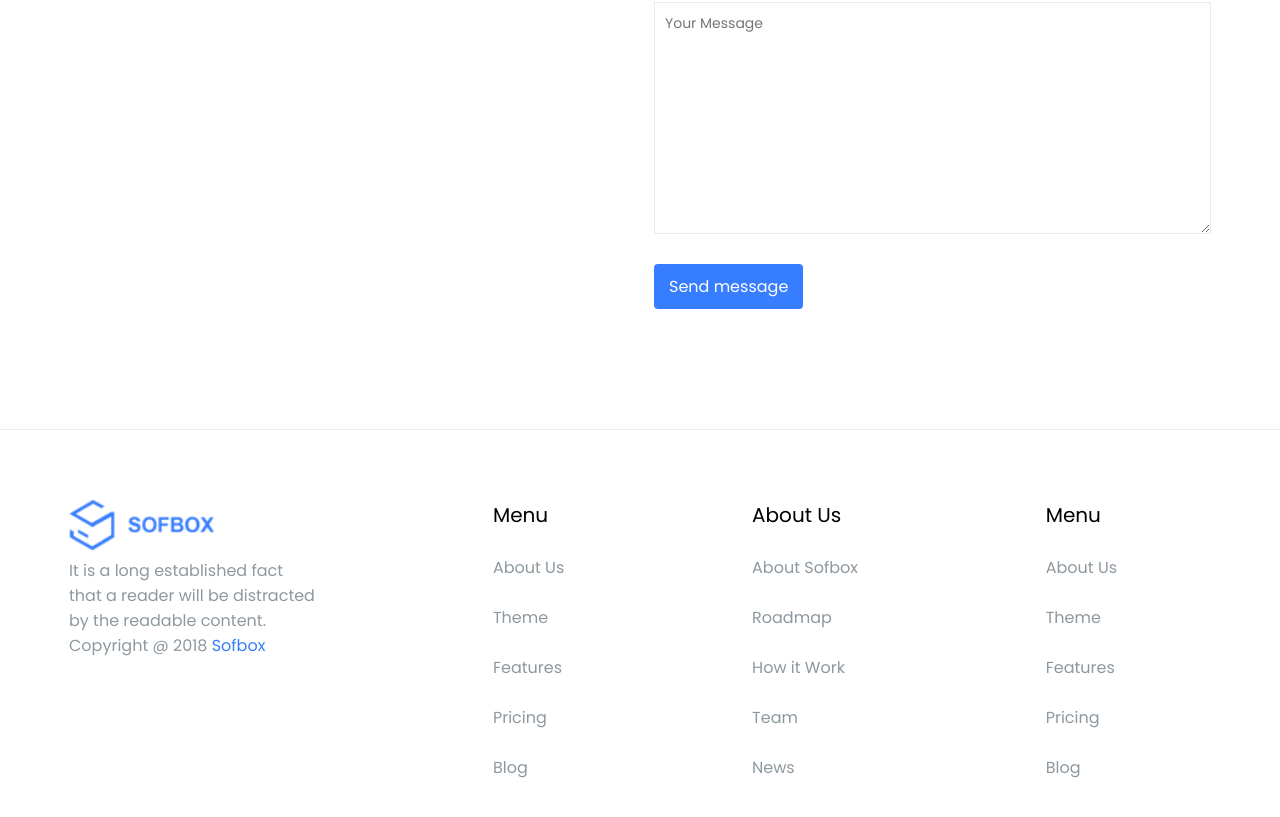
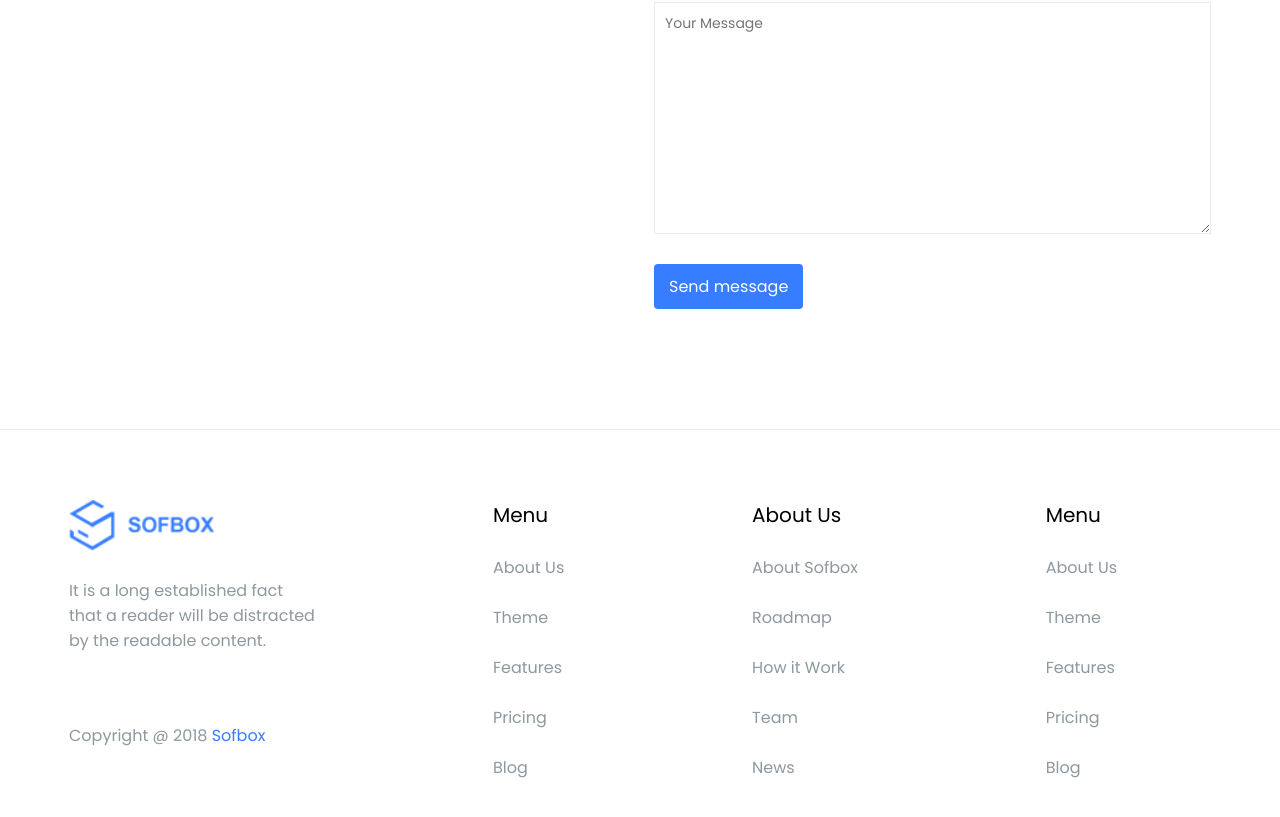
Before and after one commit to fracs31/proj-html-vuejs, a Vue app: page / in a window 1280 px wide. Shown: the part 5193-6010 px from the top of the page. Built offline with nearby package versions, Linux system fonts and the light colour scheme.

Commit message:
FIX margin footer

```diff
--- a/src/components/Footer.vue
+++ b/src/components/Footer.vue
@@ -112,9 +112,14 @@
     /* Immagine */
     .last-informations__image {
         width: 145px;
+        margin-bottom: 20px;
     }
-    /* Testo  e copyright*/
-    .last-informations__text,
+    /* Testo*/
+    .last-informations__text {
+        color: var(--grey);
+        margin-bottom: 70px;
+    }
+    /* Copyright */
     .last-informations__copyright {
         color: var(--grey);
     }
```
